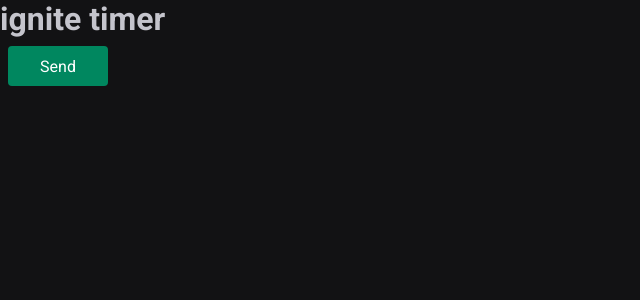
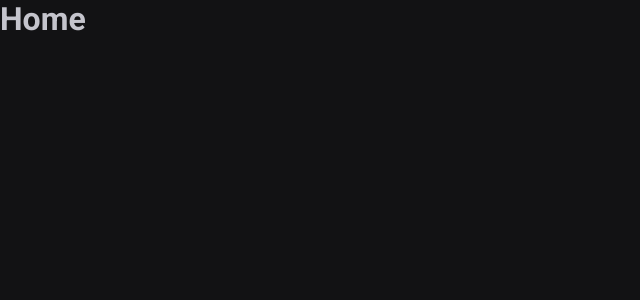
Before and after one commit to filipebteixeira98/ignite-timer, a React (Vite) app: page / in a window 1280 px wide. Shown: the top 300 px of the page, without its empty margins (0-640 px from the left). Built offline with nearby package versions, Linux system fonts and the light colour scheme.

Commit message:
chore: created router component & context provider to allow users to navigate through pages

```diff
--- a/src/App.tsx
+++ b/src/App.tsx
@@ -1,6 +1,7 @@
+import { BrowserRouter } from 'react-router-dom'
 import { ThemeProvider } from 'styled-components'
 
-import { Button } from './components/Button'
+import { Router } from './Router'
 
 import { defaultTheme } from './styles/themes/default'
 import { GlobalStyle } from './styles/global'
@@ -8,8 +9,9 @@
 export function App() {
   return (
     <ThemeProvider theme={defaultTheme}>
-      <h1>ignite timer</h1>
-      <Button variant="secondary" />
+      <BrowserRouter>
+        <Router />
+      </BrowserRouter>
       <GlobalStyle />
     </ThemeProvider>
   )
--- /dev/null
+++ b/src/Router.tsx
@@ -0,0 +1,13 @@
+import { Routes, Route } from 'react-router-dom'
+
+import { Home } from './pages/Home'
+import { History } from './pages/History'
+
+export function Router() {
+  return (
+    <Routes>
+      <Route path="/" element={<Home />} />
+      <Route path="/history" element={<History />} />
+    </Routes>
+  )
+}
--- a/src/components/Button.styles.ts
+++ /dev/null
@@ -1,31 +0,0 @@
-import styled, { css } from 'styled-components'
-
-export type ButtonVariant = 'primary' | 'secondary' | 'danger' | 'success'
-
-interface ButtonContainerProps {
-  variant: ButtonVariant
-}
-
-const buttonVariants = {
-  primary: 'purple',
-  secondary: 'orange',
-  danger: 'red',
-  success: 'green',
-}
-
-export const ButtonContainer = styled.button<ButtonContainerProps>`
-  width: 100px;
-  height: 40px;
-  border-radius: 4px;
-  border: 0;
-  margin: 8px;
-
-  background-color: ${(props) => props.theme['green-500']};
-  color: ${(props) => props.theme.white};
-
-  /* ${(props) => {
-    return css`
-      background-color: ${buttonVariants[props.variant]};
-    `
-  }} */
-`
--- a/src/components/Button.tsx
+++ /dev/null
@@ -1,9 +0,0 @@
-import { ButtonContainer, ButtonVariant } from './Button.styles'
-
-interface ButtonProps {
-  variant?: ButtonVariant
-}
-
-export function Button({ variant = 'primary' }: ButtonProps) {
-  return <ButtonContainer variant={variant}>Send</ButtonContainer>
-}
--- /dev/null
+++ b/src/pages/History.tsx
@@ -0,0 +1,3 @@
+export function History() {
+  return <h1>History</h1>
+}
--- /dev/null
+++ b/src/pages/Home.tsx
@@ -0,0 +1,3 @@
+export function Home() {
+  return <h1>Home</h1>
+}
```
